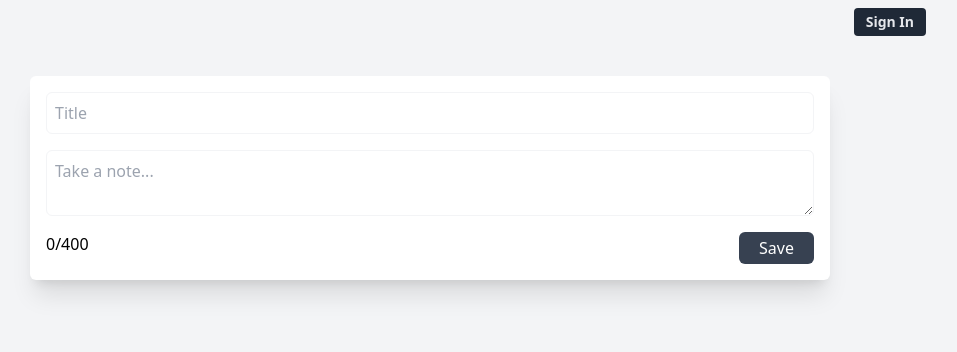
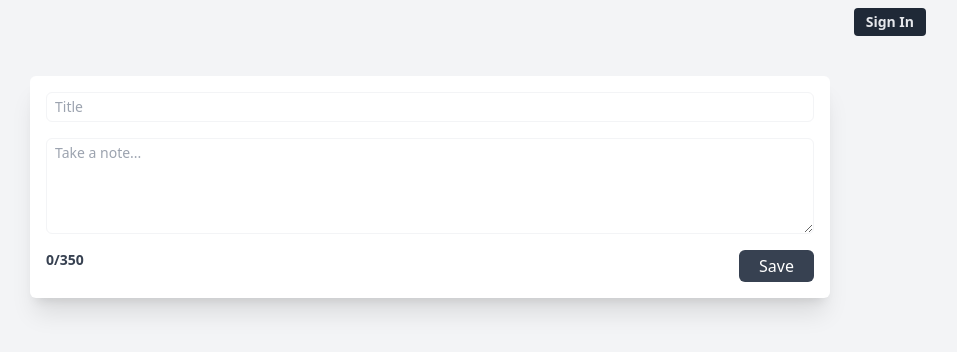
Before and after one commit to edwinochieng/notes-app, a Next.js app: page / in a window 1280 px wide. Shown: the top 352 px of the page, without its empty margins (210-1167 px from the left). Built offline with nearby package versions, Linux system fonts and the light colour scheme; no server answers.

Commit message:
form validation with zod

```diff
--- a/src/components/notes/AddNote.tsx
+++ b/src/components/notes/AddNote.tsx
@@ -7,14 +7,26 @@ import axios, { AxiosError } from "axios";
 import toast from "react-hot-toast";
 
 const formSchema = z.object({
-  title: z.string(),
-  content: z.string().min(1).max(400),
+  title: z
+    .string()
+    .min(1, { message: "Title is required" })
+    .max(60, { message: "Title should not exceed 60 characters" }),
+  content: z
+    .string()
+    .min(1, { message: "Content is required" })
+    .max(350, { message: "Content should not exceed 350 characters" }),
 });
+type Note = z.infer<typeof formSchema>;
 
-type Note = z.infer<typeof formSchema>;
+interface NoteFormErrors {
+  title?: string;
+  content?: string;
+}
 
 export default function AddNote() {
   const [note, setNote] = useState<Note>({ title: "", content: "" });
+  const [errors, setErrors] = useState<NoteFormErrors>({});
+
   const queryClient = useQueryClient();
 
   const { mutate } = useMutation(
@@ -33,9 +45,17 @@ export default function AddNote() {
     }
   );
 
-  const handleSubmit = (e: React.FormEvent<HTMLFormElement>) => {
+  const handleSubmit = async (e: React.FormEvent<HTMLFormElement>) => {
     e.preventDefault();
-    mutate(note);
+
+    try {
+      await formSchema.parse(note);
+      mutate(note);
+      setErrors({});
+    } catch (error: any) {
+      const errorMessage = error.errors[0]?.message;
+      setErrors({ [error.errors[0]?.path[0]]: errorMessage });
+    }
   };
 
   return (
@@ -50,8 +70,11 @@ export default function AddNote() {
         placeholder='Title'
         value={note.title}
         onChange={(e) => setNote({ ...note, title: e.target.value })}
-        className=' rounded-md p-2 border border-gray-100 outline-none '
+        className=' text-sm rounded-md py-1 px-2 border border-gray-100 outline-none '
       />
+      {errors.title && (
+        <span className='text-red-500 text-xs'>{errors.title}</span>
+      )}
 
       <textarea
         name='content'
@@ -59,11 +82,15 @@ export default function AddNote() {
         placeholder='Take a note...'
         value={note.content}
         onChange={(e) => setNote({ ...note, content: e.target.value })}
-        className=' rounded-md p-2 h-auto border border-gray-100 outline-none'
+        className=' text-sm rounded-md py-1 px-2 h-24 border border-gray-100 outline-none'
       ></textarea>
-
+      {errors.content && (
+        <span className='text-red-500 text-xs'>{errors.content}</span>
+      )}
       <div className='flex justify-between'>
-        <div>{note.content.length}/400</div>
+        <div className='text-sm font-semibold text-gray-700'>
+          {note.content.length}/350
+        </div>
         <button
           type='submit'
           className=' bg-gray-700 text-white py-1 px-5 rounded-md hover:bg-gray-800'
```
